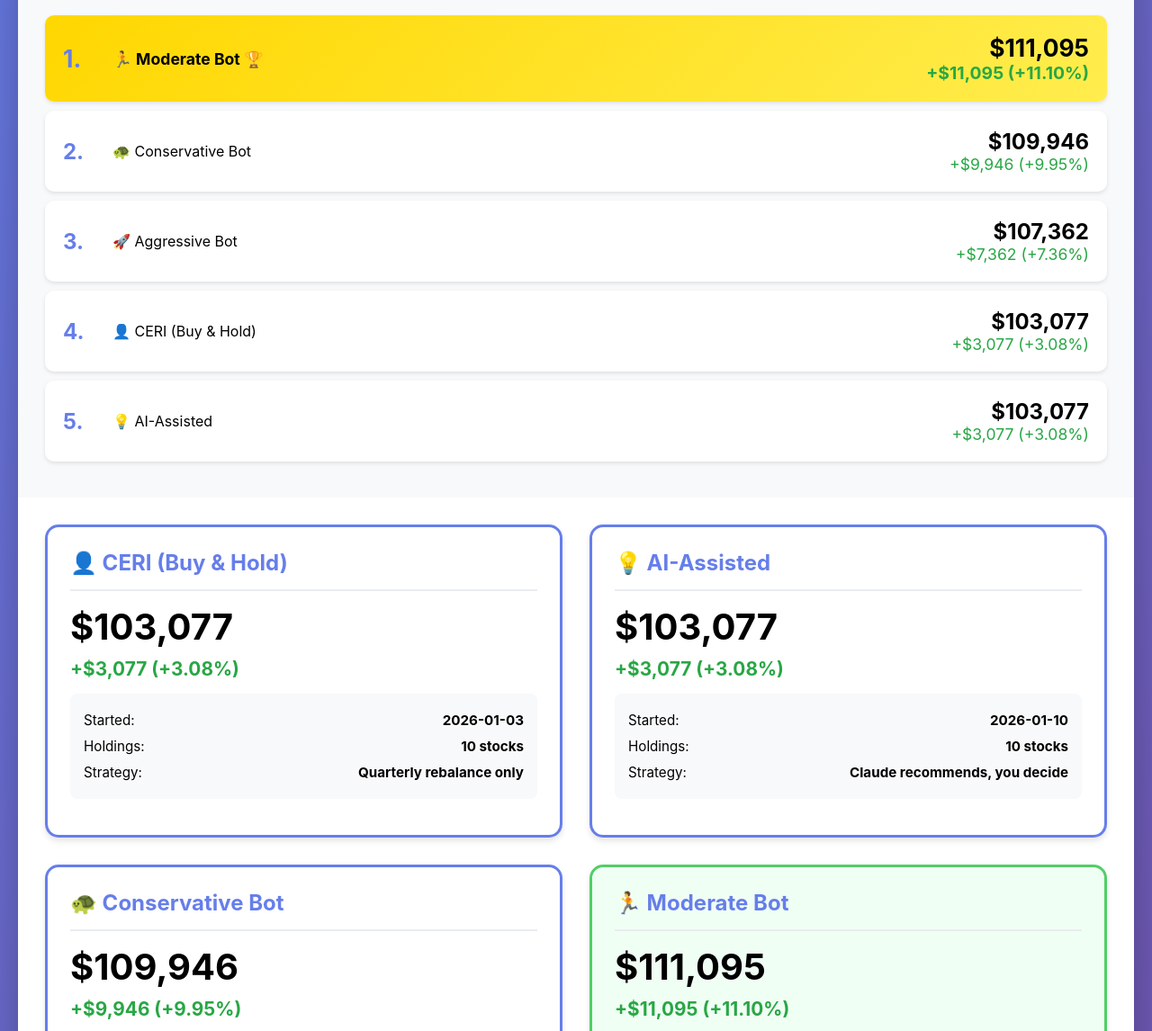
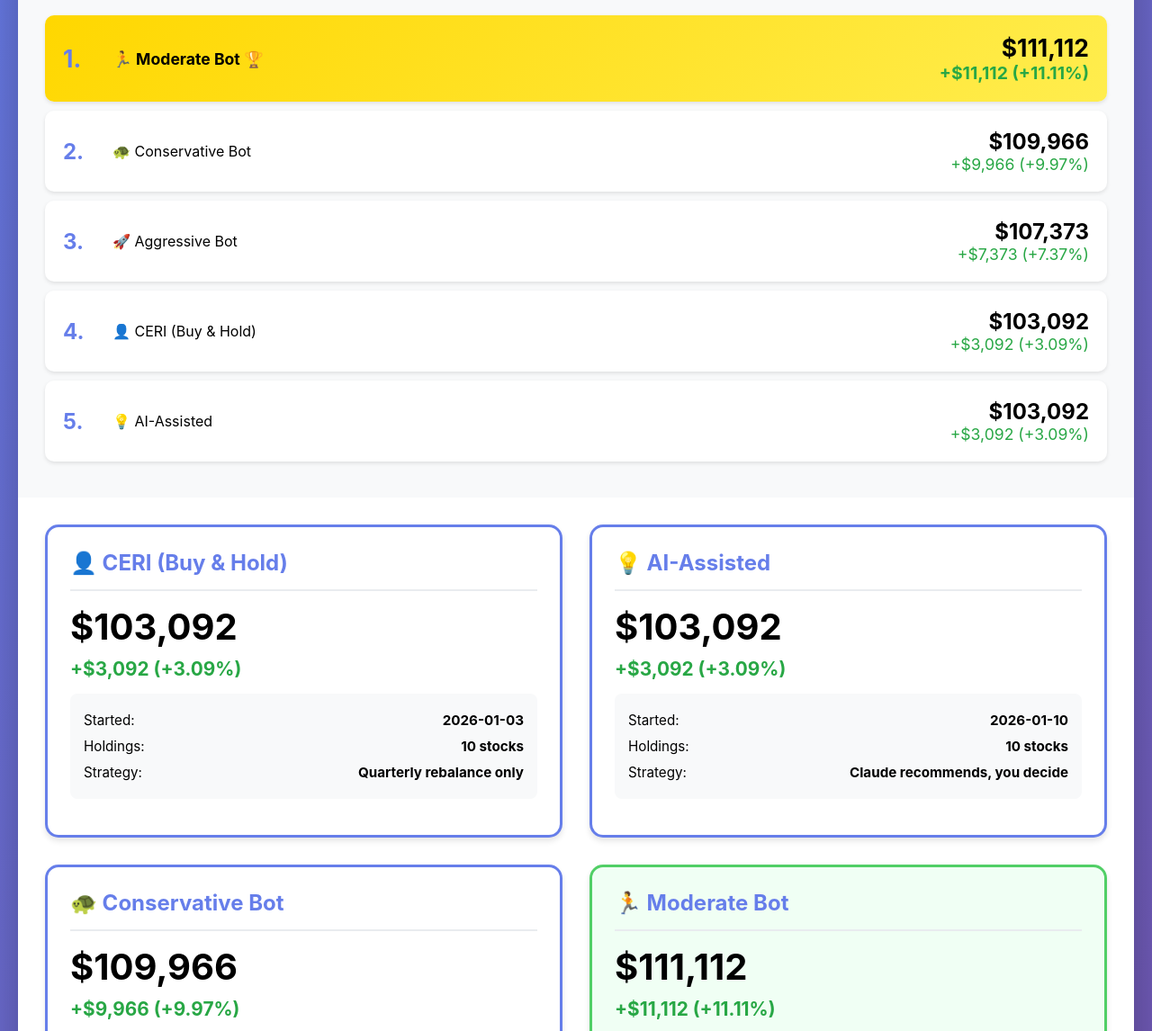
Before and after one commit to topeuph-ai/portfolio-tracker, a plain HTML site: page index.html in a window 1280 px wide. Shown: the part 348-1494 px from the top of the page at 90% size. Drawn offline with Linux system fonts and the light colour scheme.

Commit message:
🤖 Auto-update: 2026-11-26 21:12 EST

```diff
--- a/index.html
+++ b/index.html
@@ -160,7 +160,7 @@
             <div class="subtitle">Autonomous AI Trading Lab • Real Market Data</div>
             <div class="auto-badge">🤖 FULLY AUTONOMOUS</div>
             <div class="update-badge">
-                📊 Last Updated: November 25, 2026 at 09:14 PM EST
+                📊 Last Updated: November 26, 2026 at 09:12 PM EST
             </div>
             <p style="margin-top: 15px; font-size: 0.9em;">Updates automatically daily at 4:05 PM EST</p>
         </div>
@@ -174,9 +174,9 @@
                     <div>🏃 Moderate Bot 🏆</div>
                 </div>
                 <div style="text-align: right;">
-                    <div style="font-size: 1.5em; font-weight: bold;">$111,095</div>
+                    <div style="font-size: 1.5em; font-weight: bold;">$111,112</div>
                     <div class="positive" style="font-size: 1.1em;">
-                        +$11,095 (+11.10%)
+                        +$11,112 (+11.11%)
                     </div>
                 </div>
             </div>
@@ -187,9 +187,9 @@
                     <div>🐢 Conservative Bot </div>
                 </div>
                 <div style="text-align: right;">
-                    <div style="font-size: 1.5em; font-weight: bold;">$109,946</div>
+                    <div style="font-size: 1.5em; font-weight: bold;">$109,966</div>
                     <div class="positive" style="font-size: 1.1em;">
-                        +$9,946 (+9.95%)
+                        +$9,966 (+9.97%)
                     </div>
                 </div>
             </div>
@@ -200,9 +200,9 @@
                     <div>🚀 Aggressive Bot </div>
                 </div>
                 <div style="text-align: right;">
-                    <div style="font-size: 1.5em; font-weight: bold;">$107,362</div>
+                    <div style="font-size: 1.5em; font-weight: bold;">$107,373</div>
                     <div class="positive" style="font-size: 1.1em;">
-                        +$7,362 (+7.36%)
+                        +$7,373 (+7.37%)
                     </div>
                 </div>
             </div>
@@ -213,9 +213,9 @@
                     <div>👤 CERI (Buy & Hold) </div>
                 </div>
                 <div style="text-align: right;">
-                    <div style="font-size: 1.5em; font-weight: bold;">$103,077</div>
+                    <div style="font-size: 1.5em; font-weight: bold;">$103,092</div>
                     <div class="positive" style="font-size: 1.1em;">
-                        +$3,077 (+3.08%)
+                        +$3,092 (+3.09%)
                     </div>
                 </div>
             </div>
@@ -226,9 +226,9 @@
                     <div>💡 AI-Assisted </div>
                 </div>
                 <div style="text-align: right;">
-                    <div style="font-size: 1.5em; font-weight: bold;">$103,077</div>
+                    <div style="font-size: 1.5em; font-weight: bold;">$103,092</div>
                     <div class="positive" style="font-size: 1.1em;">
-                        +$3,077 (+3.08%)
+                        +$3,092 (+3.09%)
                     </div>
                 </div>
             </div>
@@ -241,9 +241,9 @@
                 <div class="bot-header">
                     <div class="bot-title">👤 CERI (Buy & Hold)</div>
                 </div>
-                <div class="bot-value">$103,077</div>
+                <div class="bot-value">$103,092</div>
                 <div style="font-size: 1.3em; font-weight: bold; margin-bottom: 15px;" class="positive">
-                    +$3,077 (+3.08%)
+                    +$3,092 (+3.09%)
                 </div>
 
                 <div class="bot-stats">
@@ -268,9 +268,9 @@
                 <div class="bot-header">
                     <div class="bot-title">💡 AI-Assisted</div>
                 </div>
-                <div class="bot-value">$103,077</div>
+                <div class="bot-value">$103,092</div>
                 <div style="font-size: 1.3em; font-weight: bold; margin-bottom: 15px;" class="positive">
-                    +$3,077 (+3.08%)
+                    +$3,092 (+3.09%)
                 </div>
 
                 <div class="bot-stats">
@@ -295,9 +295,9 @@
                 <div class="bot-header">
                     <div class="bot-title">🐢 Conservative Bot</div>
                 </div>
-                <div class="bot-value">$109,946</div>
+                <div class="bot-value">$109,966</div>
                 <div style="font-size: 1.3em; font-weight: bold; margin-bottom: 15px;" class="positive">
-                    +$9,946 (+9.95%)
+                    +$9,966 (+9.97%)
                 </div>
 
                 <div class="bot-stats">
@@ -372,9 +372,9 @@
                 <div class="bot-header">
                     <div class="bot-title">🏃 Moderate Bot</div>
                 </div>
-                <div class="bot-value">$111,095</div>
+                <div class="bot-value">$111,112</div>
                 <div style="font-size: 1.3em; font-weight: bold; margin-bottom: 15px;" class="positive">
-                    +$11,095 (+11.10%)
+                    +$11,112 (+11.11%)
                 </div>
 
                 <div class="bot-stats">
@@ -449,9 +449,9 @@
                 <div class="bot-header">
                     <div class="bot-title">🚀 Aggressive Bot</div>
                 </div>
-                <div class="bot-value">$107,362</div>
+                <div class="bot-value">$107,373</div>
                 <div style="font-size: 1.3em; font-weight: bold; margin-bottom: 15px;" class="positive">
-                    +$7,362 (+7.36%)
+                    +$7,373 (+7.37%)
                 </div>
 
                 <div class="bot-stats">
```
